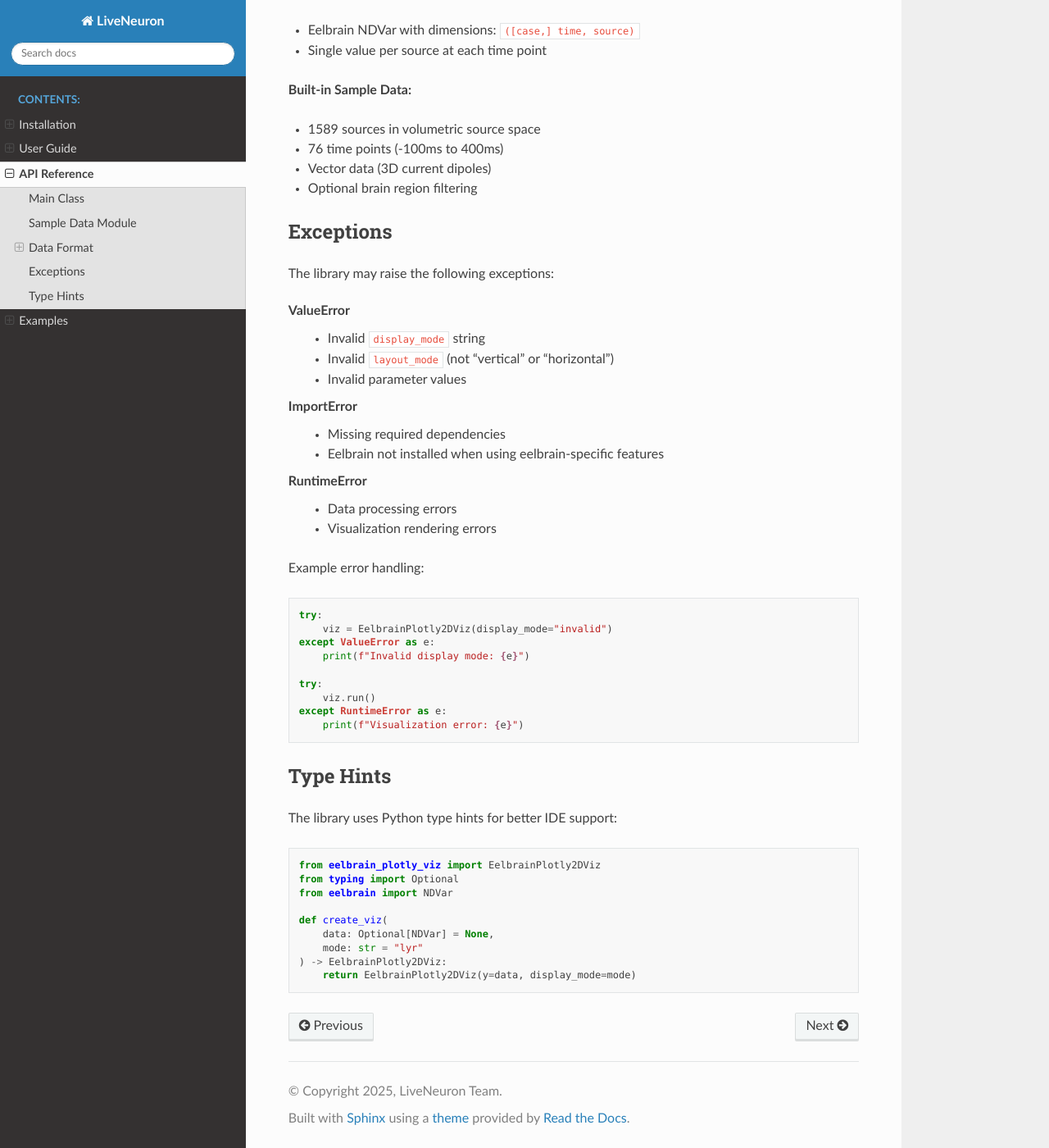
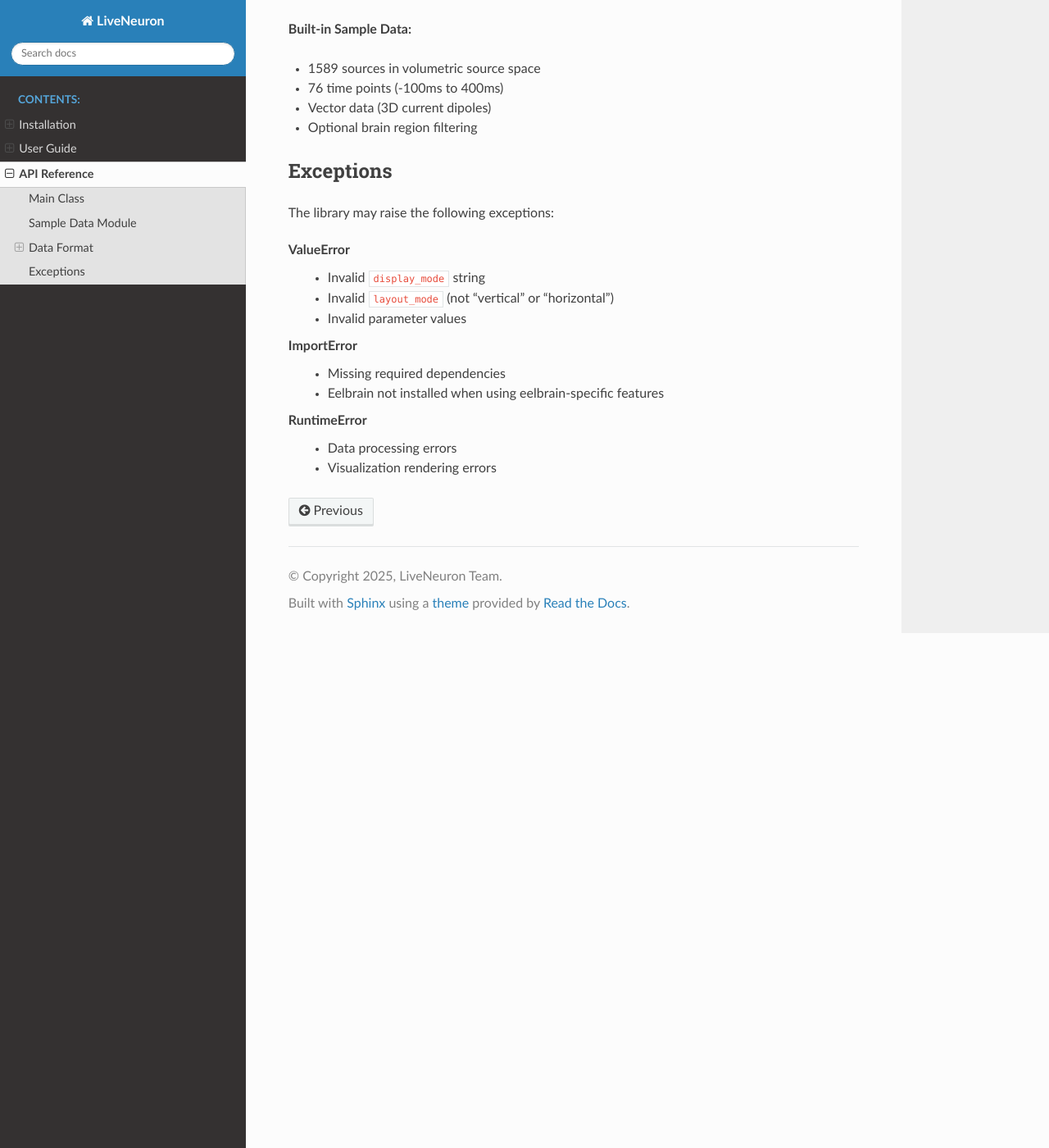
Before and after one commit to liang-bo96/LiveNeuron, a Sphinx documentation site: the page built from docs/api_reference.rst, in a window 1280 px wide and 1400 px high, scrolled down 916 px. Shown: the whole window at 82% size. Built offline with Sphinx 7.4.7 and the Read the Docs theme 3.1.0, drawn with Linux system fonts in a browser that asks for light colours; pages that are not in the unit, such as notebooks, are missing from menus; some of the changed text lies outside the part shown.

Commit message:
update doc

```diff
--- a/docs/README.rst
+++ b/docs/README.rst
@@ -48,7 +48,6 @@ Documentation Structure
 * ``installation.rst``: Installation instructions
 * ``user_guide.rst``: Comprehensive user guide (recommended starting point)
 * ``api_reference.rst``: Complete API reference
-* ``examples.rst``: Practical examples
 * ``changelog.rst``: Version history and release notes
 
 Rebuilding
--- a/docs/api_reference.rst
+++ b/docs/api_reference.rst
@@ -17,8 +17,6 @@ Sample Data Module
 ------------------
 
 .. autofunction:: eelbrain_plotly_viz.sample_data.create_sample_brain_data
-
-**Note:** :func:`create_sample_brain_data` returns a minimal NDVar-like object that can be passed directly as ``y`` to :class:`EelbrainPlotly2DViz`.
 
 Data Format
 -----------
@@ -61,34 +59,3 @@ The library may raise the following exceptions:
 **RuntimeError**
   * Data processing errors
   * Visualization rendering errors
-
-Example error handling:
-
-.. code-block:: python
-
-   try:
-       viz = EelbrainPlotly2DViz(display_mode="invalid")
-   except ValueError as e:
-       print(f"Invalid display mode: {e}")
-
-   try:
-       viz.run()
-   except RuntimeError as e:
-       print(f"Visualization error: {e}")
-
-Type Hints
-----------
-
-The library uses Python type hints for better IDE support:
-
-.. code-block:: python
-
-   from eelbrain_plotly_viz import EelbrainPlotly2DViz
-   from typing import Optional
-   from eelbrain import NDVar
-
-   def create_viz(
-       data: Optional[NDVar] = None,
-       mode: str = "lyr"
-   ) -> EelbrainPlotly2DViz:
-       return EelbrainPlotly2DViz(y=data, display_mode=mode)
--- a/docs/index.rst
+++ b/docs/index.rst
@@ -53,7 +53,7 @@ Basic Usage
    # Launch in interactive plot
    viz.run()
 
-For a full walkthrough of layouts, controls, and examples, start with the :doc:`user_guide`.
+For a full walkthrough of layouts and controls, start with the :doc:`user_guide`.
 
 .. toctree::
    :maxdepth: 2
@@ -62,7 +62,6 @@ For a full walkthrough of layouts, controls, and examples, start with the :doc:`
    installation
    user_guide
    api_reference
-   examples
    changelog
 
 Indices and tables
```
Also changed, not shown: docs/examples.rst (deleted, +0 -52 lines), docs/installation.rst (+6 -11 lines), docs/user_guide.rst (+18 -0 lines), 2 other files.
